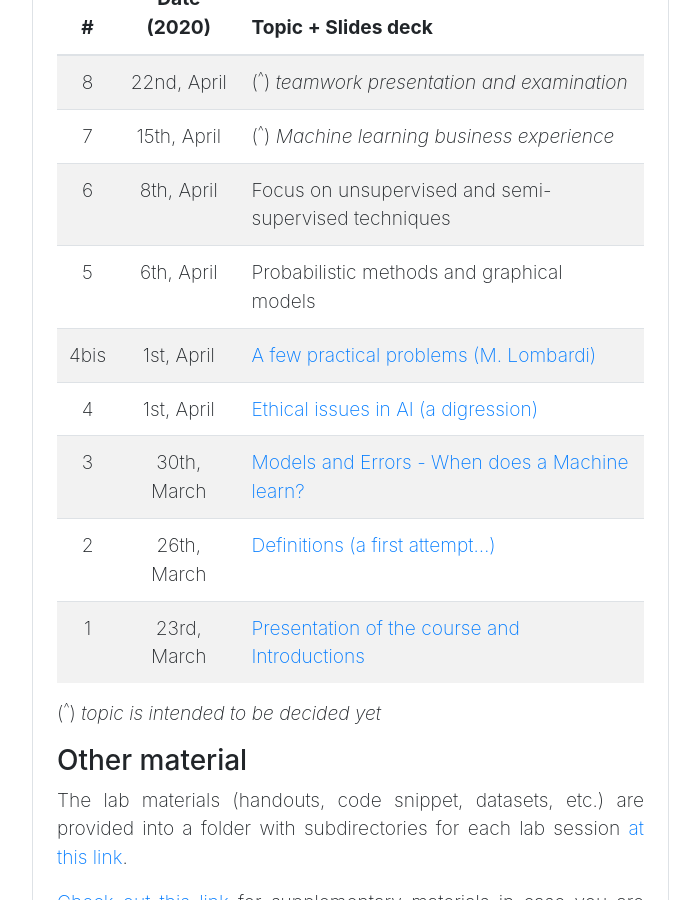
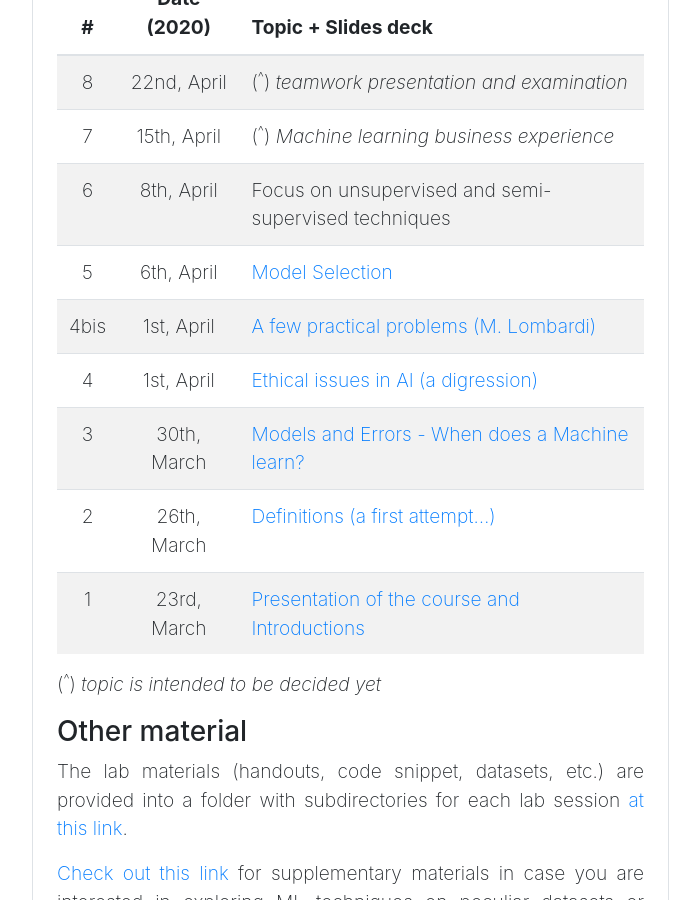
Before and after one commit to saltgz/saltgz.github.io, a Jekyll site: the page built from _posts/2020-03-31-ml-bbs.md, in a window 1280 px wide and 900 px high, scrolled down 4070 px. Shown: the whole window, without its empty margins (244-944 px from the left). Built offline with Jekyll 4.4.1, drawn with Linux system fonts in a browser that asks for light colours; comment, search, counter and statistics services are not loaded.

Commit message:
last slide updated

```diff
--- a/_posts/2020-03-31-ml-bbs.md
+++ b/_posts/2020-03-31-ml-bbs.md
@@ -122,7 +122,7 @@ All lectures are intended to be split in two parts:
 | 8 | 22nd, April | (<sup>^</sup>) _teamwork presentation and examination_ |
 | 7 | 15th, April | (<sup>^</sup>) _Machine learning business experience_ |
 | 6 | 8th, April | Focus on unsupervised and semi-supervised techniques |
-| 5 | 6th, April | Probabilistic methods and graphical models |
+| 5 | 6th, April | [Model Selection](https://liveunibo-my.sharepoint.com/:p:/g/personal/stefanopio_zingaro_unibo_it/EbekbpciB05NjrM0syKTaToBu3g5Bxk5kvZtb3b10Gsl0w?e=Glh813) |
 | 4bis | 1st, April | [A few practical problems (M. Lombardi)](https://liveunibo-my.sharepoint.com/:b:/g/personal/stefanopio_zingaro_unibo_it/EYI5o-9IVSFCkyw9DagUc7UBq7UgOk_n8Vg5PBnGSfub_w?e=FRdgV3) |
 | 4 | 1st, April | [Ethical issues in AI (a digression)](https://liveunibo-my.sharepoint.com/:p:/g/personal/stefanopio_zingaro_unibo_it/ES2f8za89fdFrW6iJUWD76EBrSgw3ZlkLL0hCx14Mm6RMg?e=hXjTFe) |
 | 3 | 30th, March | [Models and Errors - When does a Machine learn?](https://liveunibo-my.sharepoint.com/:p:/g/personal/stefanopio_zingaro_unibo_it/Ec0WRxnqdR5Jna4LTnXommgBvn98e71haixNI7tpoJxwzg?e=oxexuD) |
```
